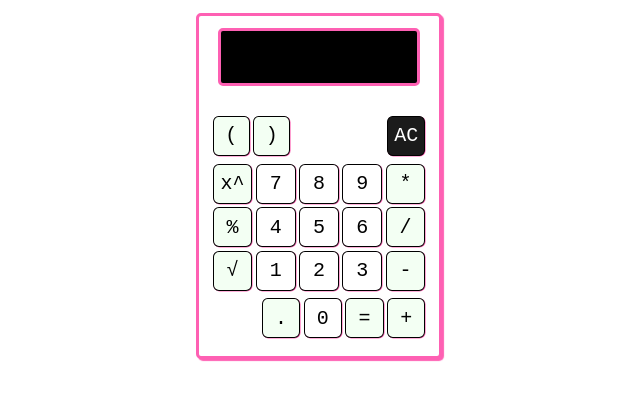
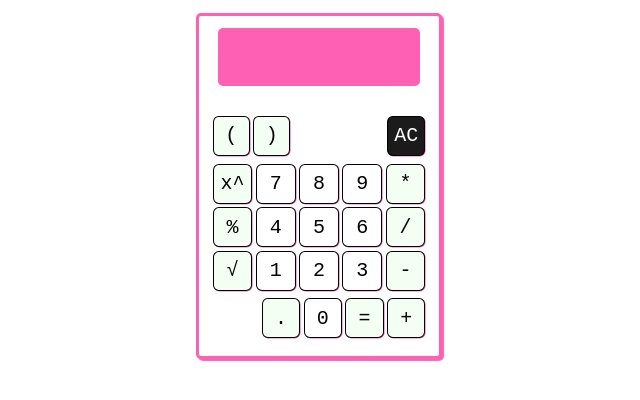
Before and after one commit to atmsdear/noshon, a plain HTML site: page index.html in a window 1280 px wide. Shown: the whole page, without its empty margins (321-961 px from the left). Drawn offline with Linux system fonts and the light colour scheme; a web font is replaced by a local one.

Commit message:
Update index.html

```diff
--- a/index.html
+++ b/index.html
@@ -38,7 +38,7 @@ body {
     display: inline-block;
     background: white;
     margin: 1% 0;
-    color: black;
+    color: #FE60B3;
     border: 3px solid #FE60B3;
     border-radius: 5px;
     box-shadow: 2px 2px 1px 0px #FE60B3;
@@ -122,7 +122,7 @@ body {
     overflow-wrap: break-word;
     font-size: 30px;
     font-family: monospace;
-    background-color: #000;
+    background-color: #FE60B3;
     color: #fff;
 
 }
```
